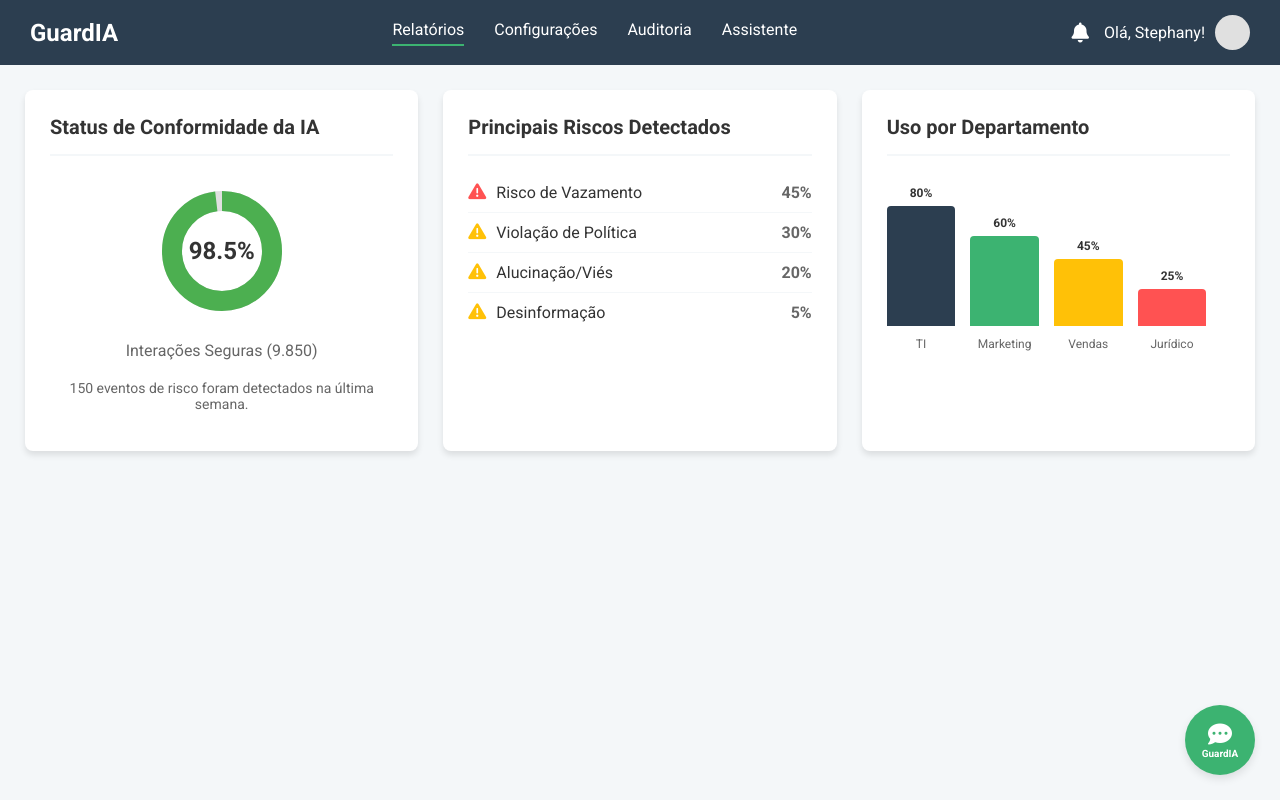
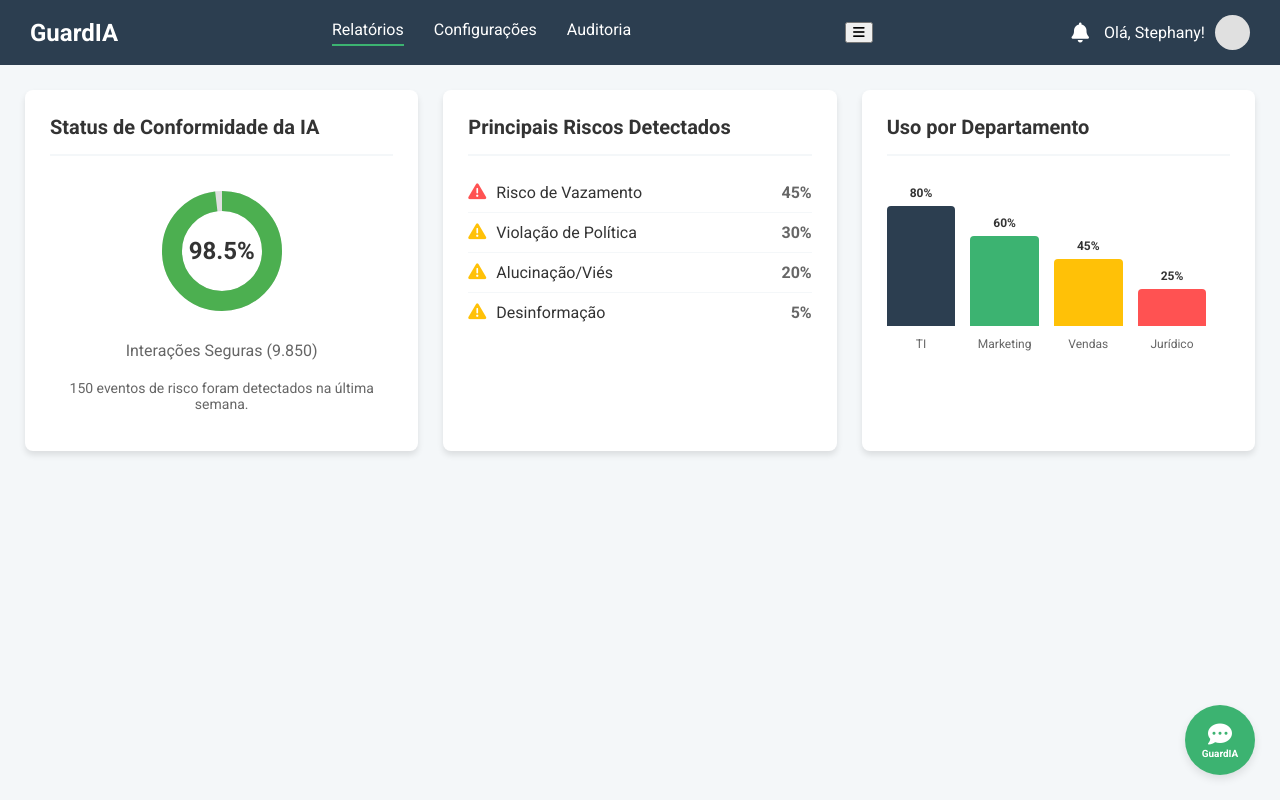
Before and after one commit to apathis/GuardIA, a plain HTML site: page index.html in a window 1280 px wide. Both pictures are taken after a click on the link "Relatórios". Drawn offline with Linux system fonts and the light colour scheme.

Commit message:
Update index.html

```diff
--- a/index.html
+++ b/index.html
@@ -15,8 +15,8 @@
             <a href="#" class="menu-item active" data-tab="tab-relatorios">Relatórios</a>
             <a href="#" class="menu-item" data-tab="tab-configuracoes">Configurações</a>
             <a href="#" class="menu-item" data-tab="tab-auditoria">Auditoria</a>
-            <a href="#" class="menu-item chat-menu-item" id="chat-menu-link">Assistente</a>
         </div>
+        <button id="mobile-menu-btn" class="mobile-menu-btn"><i class="fas fa-bars"></i></button>
         <div class="user-info">
             <i class="fas fa-bell"></i>
             <span>Olá, Stephany!</span>
@@ -440,7 +440,12 @@
             // Lógica das abas
             const tabs = document.querySelectorAll('.menu-item');
             const tabContents = document.querySelectorAll('.tab-content');
-            const chatMenuLink = document.getElementById('chat-menu-link');
+            const mobileMenuBtn = document.getElementById('mobile-menu-btn');
+            const menuItems = document.querySelector('.menu-items');
+
+            mobileMenuBtn.addEventListener('click', () => {
+                menuItems.classList.toggle('active-mobile-menu');
+            });
 
             tabs.forEach(tab => {
                 tab.addEventListener('click', function(e) {
@@ -455,6 +460,7 @@
                     });
 
                     document.getElementById(targetTabId).style.display = 'grid';
+                    menuItems.classList.remove('active-mobile-menu');
                 });
             });
 
@@ -560,10 +566,6 @@
                 chatPanel.classList.remove('active');
             });
 
-            chatMenuLink.addEventListener('click', function(e) {
-                e.preventDefault();
-                chatPanel.classList.toggle('active');
-            });
 
             function addMessage(message, isUser = false) {
                 const messageDiv = document.createElement('div');
```
